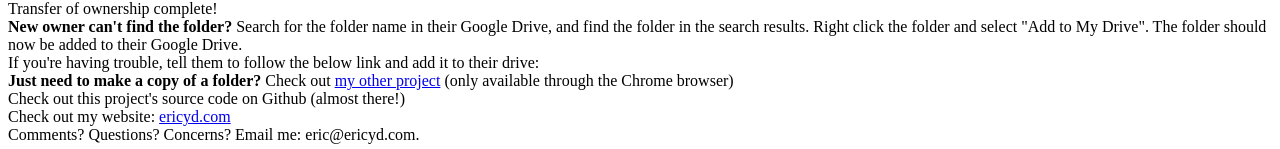
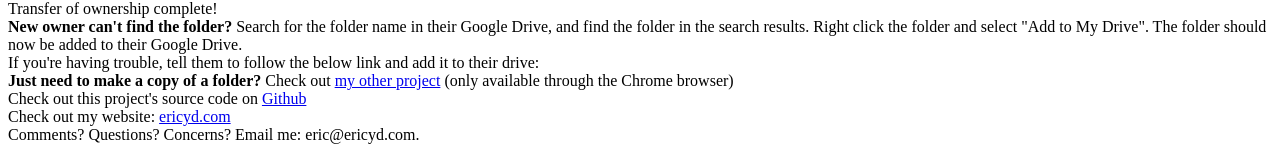
Before and after one commit to ericyd/gdrive-transfer, a plain HTML site: page Index.html in a window 1280 px wide. Shown: the part 873-1022 px from the top of the page. Drawn offline with Linux system fonts and the light colour scheme; a script that the page names is missing.

Commit message:
Added Github link to Index and updated links on README

```diff
--- a/Index.html
+++ b/Index.html
@@ -105,9 +105,9 @@
 
     <div id="gray-background">
       <div id="promotion">
-         <b>Just need to make a copy of a folder?</b> Check out <a href="https://chrome.google.com/webstore/detail/copy-folder/kfbicpdhiofpicipfggljdhjokjblnhl">my other project</a> (only available through the Chrome browser)<br />
-         Check out this project's source code on Github (almost there!) <br />
-         Check out my website: <a href="http://ericyd.com">ericyd.com</a> <br />
+         <b>Just need to make a copy of a folder?</b> Check out <a href="https://chrome.google.com/webstore/detail/copy-folder/kfbicpdhiofpicipfggljdhjokjblnhl" target="_blank">my other project</a> (only available through the Chrome browser)<br />
+         Check out this project's source code on <a href="https://github.com/edauenhauer/google-drive-transfer-ownership" target="_blank">Github</a><br />
+         Check out my website: <a href="http://ericyd.com" target="_blank">ericyd.com</a> <br />
          Comments? Questions? Concerns? Email me: eric@ericyd.com. <br />
       </div>
     </div>
```
Also changed, not shown: README.md.
